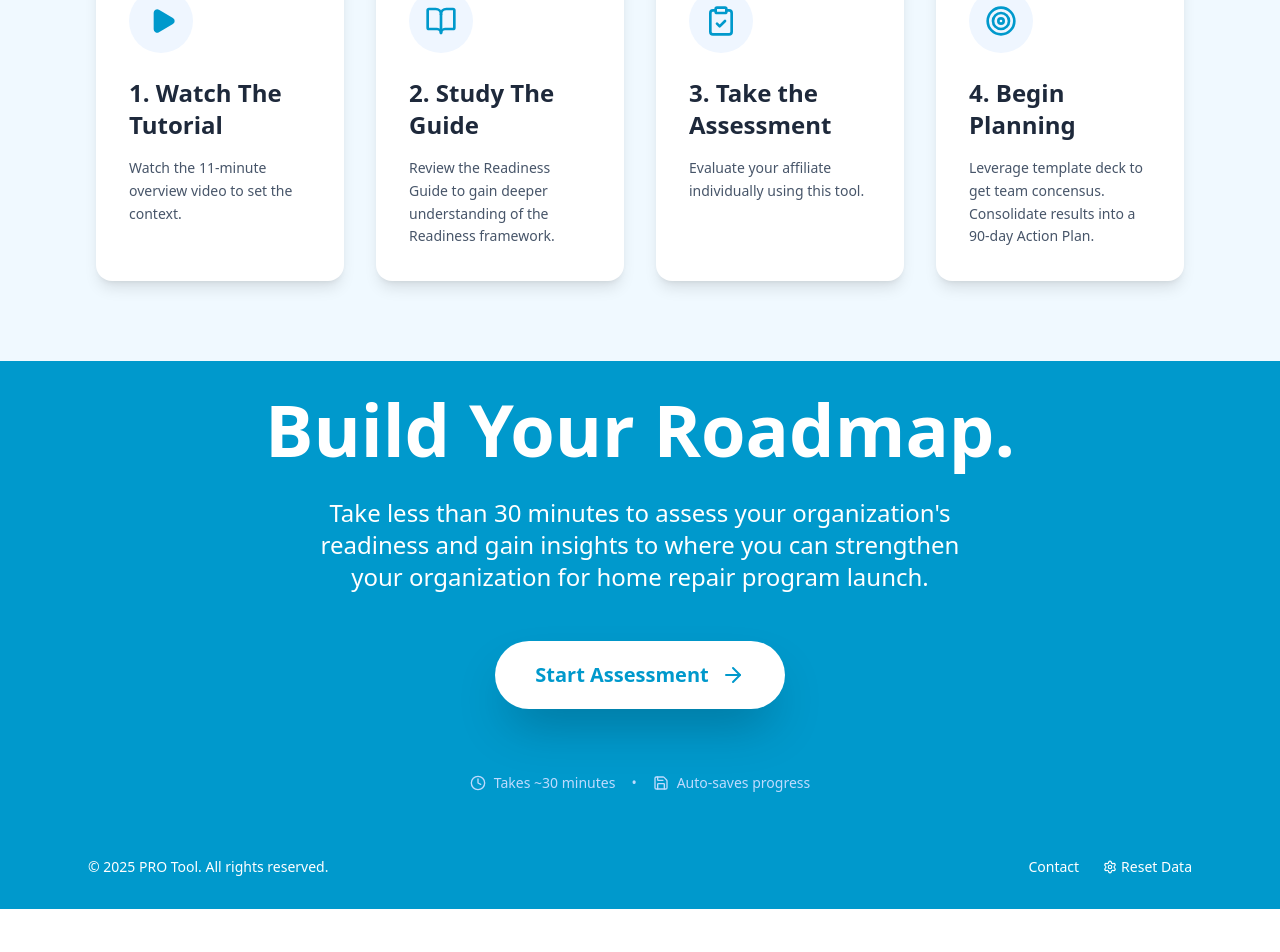
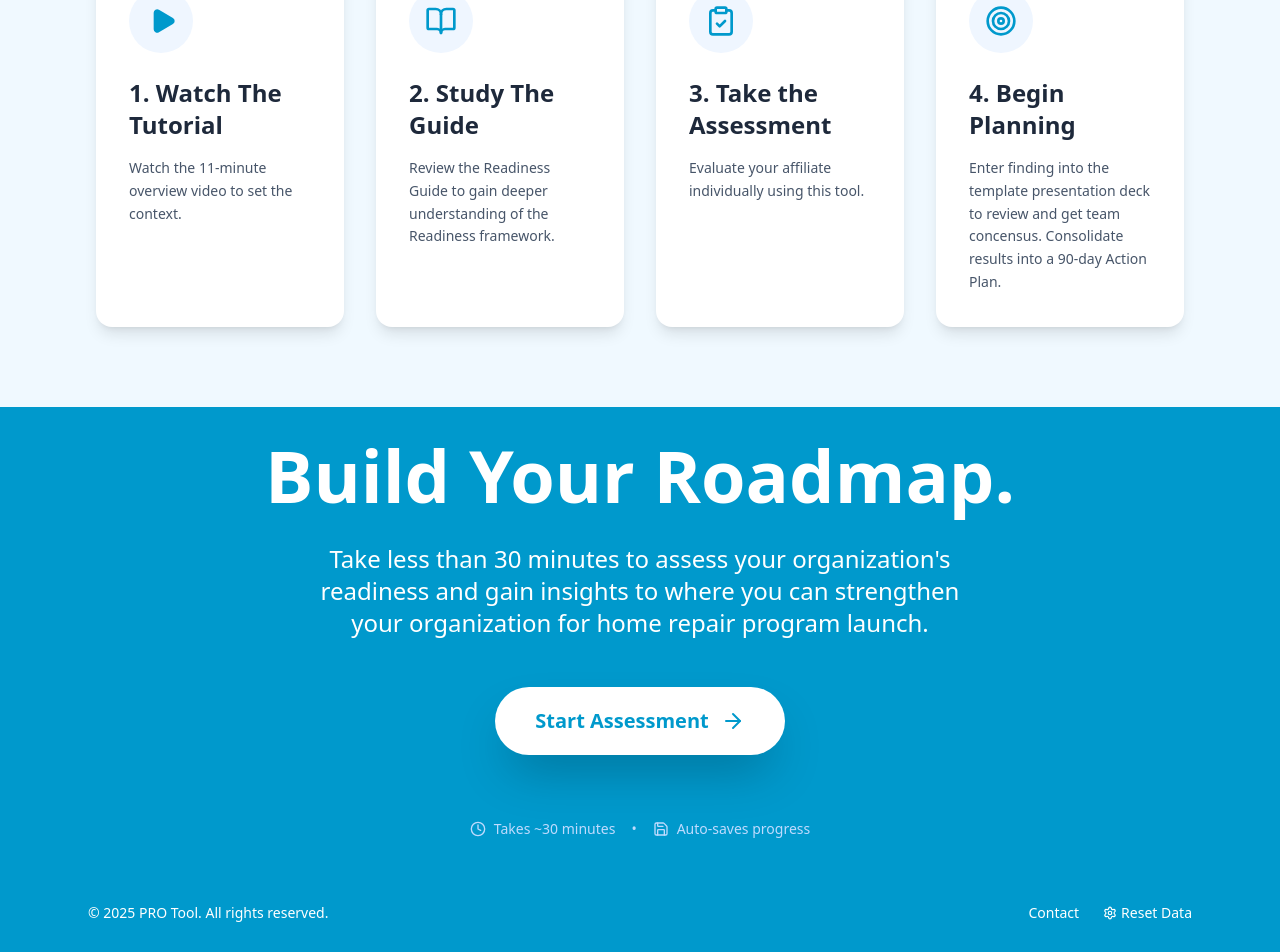
Before and after one commit to jerryzuniga/readiness-app, a React (Vite) app: page / in a window 1280 px wide. Shown: the part 1159-2111 px from the top of the page. Before the commit the page ends 2068 px from the top, so only its background shows below. Built offline with nearby package versions, Linux system fonts and the light colour scheme.

Commit message:
Update ReadinessApp.tsx

```diff
--- a/src/ReadinessApp.tsx
+++ b/src/ReadinessApp.tsx
@@ -826,7 +826,7 @@ export default function HomeRepairAssessment() {
                     </div>
                     <h3 className="text-2xl font-bold text-slate-800 mb-4">4. Begin Planning</h3>
                     <p className="text-slate-600 leading-relaxed text-sm">
-                      Leverage template deck to get team concensus. Consolidate results into a 90-day Action Plan.
+                      Enter finding into the template presentation deck to review and get team concensus. Consolidate results into a 90-day Action Plan.
                     </p>
                   </div>
                 </div>
```
